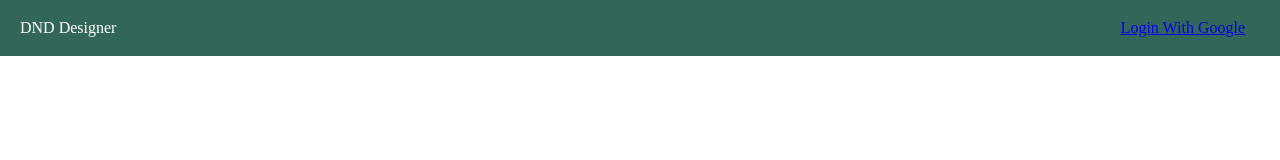
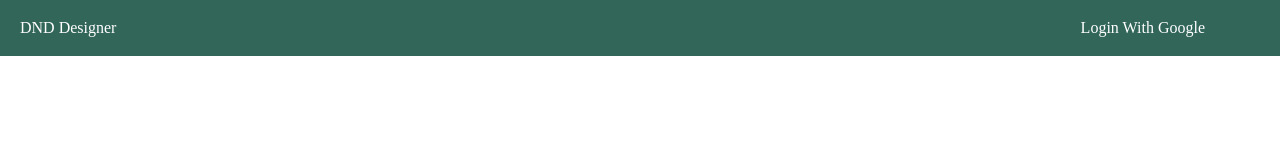
Before and after one commit to squeemishly/dnd_designer, a React app in the folder client/: page / in a window 1280 px wide. Built offline with nearby package versions, Linux system fonts and the light colour scheme; no server answers.

Commit message:
finish first draft of navbar styling

```diff
--- a/client/src/components/Header.css
+++ b/client/src/components/Header.css
@@ -22,7 +22,14 @@
     display: flex;
     flex-direction: row;
     justify-content: center;
+    margin: 0;
+    padding: 0;
+    list-style: none;
+    display: flex;
+    flex-flow: row;
     align-items: center;
+    height: 100%;
+
 }
 
 .NavbarItems {
@@ -36,7 +43,32 @@
     list-style: none;
     display: flex;
     flex-direction: row;
+    padding: 0 15px;
     margin: 0 15px;
+}
+
+.NavbarLinks li {
+    padding: 0 15px;
+    box-sizing: border-box;
+    display: block;
+}
+
+.NavbarLinks a {
+    padding: 0 15px;
+    text-decoration: none;
+    color: white;
+    height: 100%;
+    padding: 14px 10px;
+    border-bottom: 4px solid transparent;
+}
+
+.NavbarLinks a:hover,
+.NavbarLinks a:active,
+.NavbarLinks a:active {
+    color: #40A4C8;
+    background-color: rgb(136, 189, 176);
+    border-bottom: 4px solid #40A4C8;
+    color: white;
 }
 
 @media (max-width: 499px) {
--- a/client/src/components/Header.js
+++ b/client/src/components/Header.js
@@ -15,10 +15,8 @@ class Header extends Component {
         );
       default:
         return [
-          <li>
-              <a href="/character/new">Create New Character</a>
-            </li>,
-          <li key="1">{this.props.auth.username}</li>,
+          <li key="1">Welcome {this.props.auth.username}</li>,
+          <li><a href="/character/new">New Character</a></li>,
           <li key="2">
             <a href="/api/logout">Logout</a>
           </li>
@@ -32,7 +30,6 @@ class Header extends Component {
         <a className="">DND Designer</a>
         <nav className={classes.Navbar}>
           <ul className={classes.NavbarLinks}>
-
             {this.renderLoggedInContent()}
           </ul>
         </nav>
```
